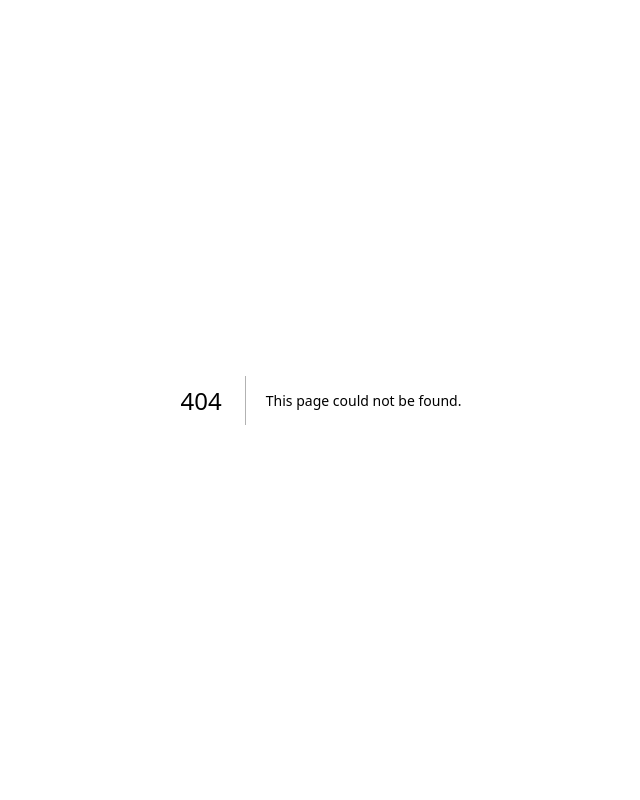
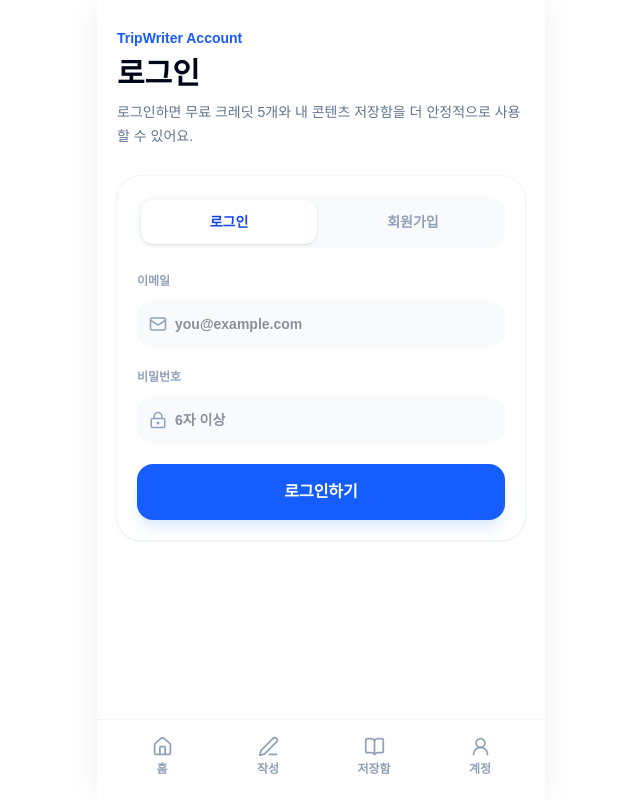
Before and after one commit to mykim2732/tripwriter, a Next.js app: page /login in a window 1280 px wide. Before the commit this address had no page. Shown: the whole page, without its empty margins (319-959 px from the left). Built offline with nearby package versions, Linux system fonts and the light colour scheme; no server answers.

Commit message:
Sprint 42: connect Supabase email auth UI

```diff
--- a/app/account/page.tsx
+++ b/app/account/page.tsx
@@ -1,9 +1,42 @@
-import { Coins, LockKeyhole, ShieldCheck } from "lucide-react";
+"use client";
+
+import { Coins, Loader2, LockKeyhole, LogOut, ShieldCheck } from "lucide-react";
+import type { Session } from "@supabase/supabase-js";
+import { useEffect, useState } from "react";
 import { Button } from "@/components/Button";
 import { PageShell } from "@/components/PageShell";
 import { FREE_CREDITS, plans } from "@/lib/credits";
+import { browserSupabase } from "@/lib/supabase";
 
 export default function AccountPage() {
+  const [session, setSession] = useState<Session | null>(null);
+  const [loading, setLoading] = useState(true);
+  const [message, setMessage] = useState("");
+
+  useEffect(() => {
+    const supabase = browserSupabase.client;
+    supabase.auth.getSession().then(({ data }) => {
+      setSession(data.session);
+      setLoading(false);
+    });
+
+    const { data: listener } = supabase.auth.onAuthStateChange((_event, nextSession) => {
+      setSession(nextSession);
+      setLoading(false);
+    });
+
+    return () => listener.subscription.unsubscribe();
+  }, []);
+
+  async function logout() {
+    setMessage("");
+    setLoading(true);
+    const { error } = await browserSupabase.client.auth.signOut();
+    if (error) setMessage(error.message);
+    else setMessage("로그아웃됐어요.");
+    setLoading(false);
+  }
+
   return (
     <PageShell>
       <section className="px-5 pb-8 pt-7">
@@ -11,7 +44,7 @@ export default function AccountPage() {
           <p className="text-sm font-bold text-blue-600">프로필</p>
           <h1 className="mt-2 text-3xl font-black tracking-normal text-slate-950">계정</h1>
           <p className="mt-2 text-sm leading-6 text-slate-500">
-            로그인, 크레딧, 요금제를 연결해 AI 콘텐츠 스튜디오 계정 공간으로 확장할 예정이에요.
+            로그인, 크레딧, 플랫폼 연결 상태를 한곳에서 확인해요.
           </p>
         </div>
 
@@ -21,13 +54,44 @@ export default function AccountPage() {
               <div className="flex h-12 w-12 shrink-0 items-center justify-center rounded-2xl bg-white/15">
                 <Coins size={25} aria-hidden="true" />
               </div>
-              <div>
+              <div className="min-w-0 flex-1">
                 <h2 className="text-base font-black">무료 크레딧 {FREE_CREDITS}회 준비 중</h2>
                 <p className="mt-1 text-sm leading-6 text-blue-100">
-                  로그인하면 AI 글 생성, AI 디자인, 사진 분석을 체험할 수 있게 연결할 예정이에요.
+                  Sprint 43~44에서 프로필과 실제 크레딧 차감 DB가 연결되면 계정별 잔여 횟수가 표시돼요.
                 </p>
               </div>
             </div>
+          </article>
+
+          <article className="rounded-3xl bg-white p-5 shadow-sm ring-1 ring-slate-100">
+            <div className="flex gap-4">
+              <div className="flex h-12 w-12 shrink-0 items-center justify-center rounded-2xl bg-blue-50 text-blue-600">
+                <ShieldCheck size={25} aria-hidden="true" />
+              </div>
+              <div className="min-w-0 flex-1">
+                <h2 className="text-base font-bold text-slate-950">로그인 상태</h2>
+                {loading ? (
+                  <p className="mt-2 inline-flex items-center gap-2 text-sm font-bold text-slate-400"><Loader2 className="animate-spin" size={16} /> 확인 중</p>
+                ) : session?.user ? (
+                  <>
+                    <p className="mt-1 truncate text-sm font-bold text-blue-700">{session.user.email}</p>
+                    <p className="mt-1 text-sm leading-6 text-slate-500">현재 로그인된 계정입니다. 저장 데이터의 사용자별 분리는 다음 DB 정책 단계에서 완성됩니다.</p>
+                  </>
+                ) : (
+                  <p className="mt-1 text-sm leading-6 text-slate-500">로그인하면 무료 크레딧 5개와 사용자별 저장함을 사용할 수 있어요.</p>
+                )}
+              </div>
+            </div>
+            <div className="mt-4 grid grid-cols-2 gap-2">
+              {session?.user ? (
+                <button type="button" onClick={logout} disabled={loading} className="col-span-2 inline-flex min-h-12 items-center justify-center gap-2 rounded-2xl bg-slate-100 text-sm font-black text-slate-700 disabled:opacity-60">
+                  <LogOut size={17} /> 로그아웃
+                </button>
+              ) : (
+                <Button href="/login" className="col-span-2">로그인 / 회원가입</Button>
+              )}
+            </div>
+            {message && <p className="mt-3 rounded-2xl bg-blue-50 px-4 py-3 text-sm font-bold text-blue-700">{message}</p>}
           </article>
 
           {plans.map((plan) => (
@@ -53,38 +117,18 @@ export default function AccountPage() {
 
           <article className="rounded-3xl bg-white p-5 shadow-sm ring-1 ring-slate-100">
             <div className="flex gap-4">
-              <div className="flex h-12 w-12 shrink-0 items-center justify-center rounded-2xl bg-blue-50 text-blue-600">
-                <ShieldCheck size={25} aria-hidden="true" />
-              </div>
-              <div>
-                <h2 className="text-base font-bold text-slate-950">Supabase Auth 연동 예정</h2>
-                <p className="mt-1 text-sm leading-6 text-slate-500">
-                  이메일 로그인과 사용자별 저장함, 월별 크레딧 차감을 연결할 예정입니다.
-                </p>
-              </div>
-            </div>
-          </article>
-
-          <article className="rounded-3xl bg-white p-5 shadow-sm ring-1 ring-slate-100">
-            <div className="flex gap-4">
               <div className="flex h-12 w-12 shrink-0 items-center justify-center rounded-2xl bg-slate-100 text-slate-500">
                 <LockKeyhole size={24} aria-hidden="true" />
               </div>
               <div>
-                <h2 className="text-base font-bold text-slate-950">로그인 준비 중</h2>
+                <h2 className="text-base font-bold text-slate-950">Supabase Auth 연결됨</h2>
                 <p className="mt-1 text-sm leading-6 text-slate-500">
-                  실제 결제와 크레딧 차감은 로그인/DB 스키마 연결 후 활성화합니다.
+                  이메일 로그인과 로그아웃이 동작합니다. 사용자별 글 저장과 크레딧 차감은 다음 스키마 단계에서 연결됩니다.
                 </p>
               </div>
             </div>
           </article>
         </div>
-
-        <div className="mt-6">
-          <Button type="button" disabled className="cursor-not-allowed opacity-50">
-            로그인 기능 준비 중
-          </Button>
-        </div>
       </section>
     </PageShell>
   );
--- /dev/null
+++ b/app/login/page.tsx
@@ -0,0 +1,101 @@
+"use client";
+
+import { Loader2, Mail, LockKeyhole } from "lucide-react";
+import { useRouter } from "next/navigation";
+import { useState } from "react";
+import { Button } from "@/components/Button";
+import { PageShell } from "@/components/PageShell";
+import { browserSupabase } from "@/lib/supabase";
+
+export default function LoginPage() {
+  const router = useRouter();
+  const [mode, setMode] = useState<"login" | "signup">("login");
+  const [email, setEmail] = useState("");
+  const [password, setPassword] = useState("");
+  const [loading, setLoading] = useState(false);
+  const [message, setMessage] = useState("");
+  const [error, setError] = useState("");
+
+  async function submit() {
+    setError("");
+    setMessage("");
+
+    if (!email.trim() || !password.trim()) {
+      setError("이메일과 비밀번호를 입력해주세요.");
+      return;
+    }
+
+    if (password.length < 6) {
+      setError("비밀번호는 6자 이상으로 입력해주세요.");
+      return;
+    }
+
+    try {
+      setLoading(true);
+      const supabase = browserSupabase.client;
+      const result = mode === "signup"
+        ? await supabase.auth.signUp({ email: email.trim(), password })
+        : await supabase.auth.signInWithPassword({ email: email.trim(), password });
+
+      if (result.error) throw result.error;
+
+      if (mode === "signup" && !result.data.session) {
+        setMessage("회원가입 메일을 확인해주세요. 이메일 인증 후 로그인할 수 있어요.");
+        return;
+      }
+
+      setMessage(mode === "signup" ? "회원가입과 로그인이 완료됐어요." : "로그인됐어요.");
+      router.push("/account");
+      router.refresh();
+    } catch (submitError) {
+      console.error("Supabase auth failed", submitError);
+      setError(submitError instanceof Error ? submitError.message : "로그인 처리 중 문제가 생겼어요.");
+    } finally {
+      setLoading(false);
+    }
+  }
+
+  return (
+    <PageShell>
+      <section className="px-5 pb-8 pt-7">
+        <div className="mb-7">
+          <p className="text-sm font-bold text-blue-600">TripWriter Account</p>
+          <h1 className="mt-2 text-3xl font-black tracking-normal text-slate-950">로그인</h1>
+          <p className="mt-2 text-sm leading-6 text-slate-500">
+            로그인하면 무료 크레딧 5개와 내 콘텐츠 저장함을 더 안정적으로 사용할 수 있어요.
+          </p>
+        </div>
+
+        <div className="rounded-3xl bg-white p-5 shadow-sm ring-1 ring-slate-100">
+          <div className="grid grid-cols-2 gap-2 rounded-2xl bg-slate-50 p-1">
+            <button type="button" onClick={() => setMode("login")} className={`min-h-11 rounded-xl text-sm font-black ${mode === "login" ? "bg-white text-blue-700 shadow-sm" : "text-slate-400"}`}>로그인</button>
+            <button type="button" onClick={() => setMode("signup")} className={`min-h-11 rounded-xl text-sm font-black ${mode === "signup" ? "bg-white text-blue-700 shadow-sm" : "text-slate-400"}`}>회원가입</button>
+          </div>
+
+          <label className="mt-5 block">
+            <span className="text-xs font-black text-slate-400">이메일</span>
+            <div className="mt-2 flex min-h-12 items-center gap-2 rounded-2xl bg-slate-50 px-3 focus-within:ring-2 focus-within:ring-blue-200">
+              <Mail size={18} className="text-slate-400" aria-hidden="true" />
+              <input type="email" value={email} onChange={(event) => setEmail(event.target.value)} placeholder="you@example.com" className="h-12 flex-1 bg-transparent text-sm font-bold text-slate-800 outline-none" />
+            </div>
+          </label>
+
+          <label className="mt-4 block">
+            <span className="text-xs font-black text-slate-400">비밀번호</span>
+            <div className="mt-2 flex min-h-12 items-center gap-2 rounded-2xl bg-slate-50 px-3 focus-within:ring-2 focus-within:ring-blue-200">
+              <LockKeyhole size={18} className="text-slate-400" aria-hidden="true" />
+              <input type="password" value={password} onChange={(event) => setPassword(event.target.value)} placeholder="6자 이상" className="h-12 flex-1 bg-transparent text-sm font-bold text-slate-800 outline-none" />
+            </div>
+          </label>
+
+          {error && <div className="mt-4 rounded-2xl bg-rose-50 px-4 py-3 text-sm font-bold leading-6 text-rose-700">{error}</div>}
+          {message && <div className="mt-4 rounded-2xl bg-blue-50 px-4 py-3 text-sm font-bold leading-6 text-blue-700">{message}</div>}
+
+          <Button type="button" onClick={submit} disabled={loading} className="mt-5 disabled:opacity-60">
+            {loading ? <span className="inline-flex items-center gap-2"><Loader2 className="animate-spin" size={18} /> 처리 중</span> : mode === "login" ? "로그인하기" : "회원가입하기"}
+          </Button>
+        </div>
+      </section>
+    </PageShell>
+  );
+}
```
